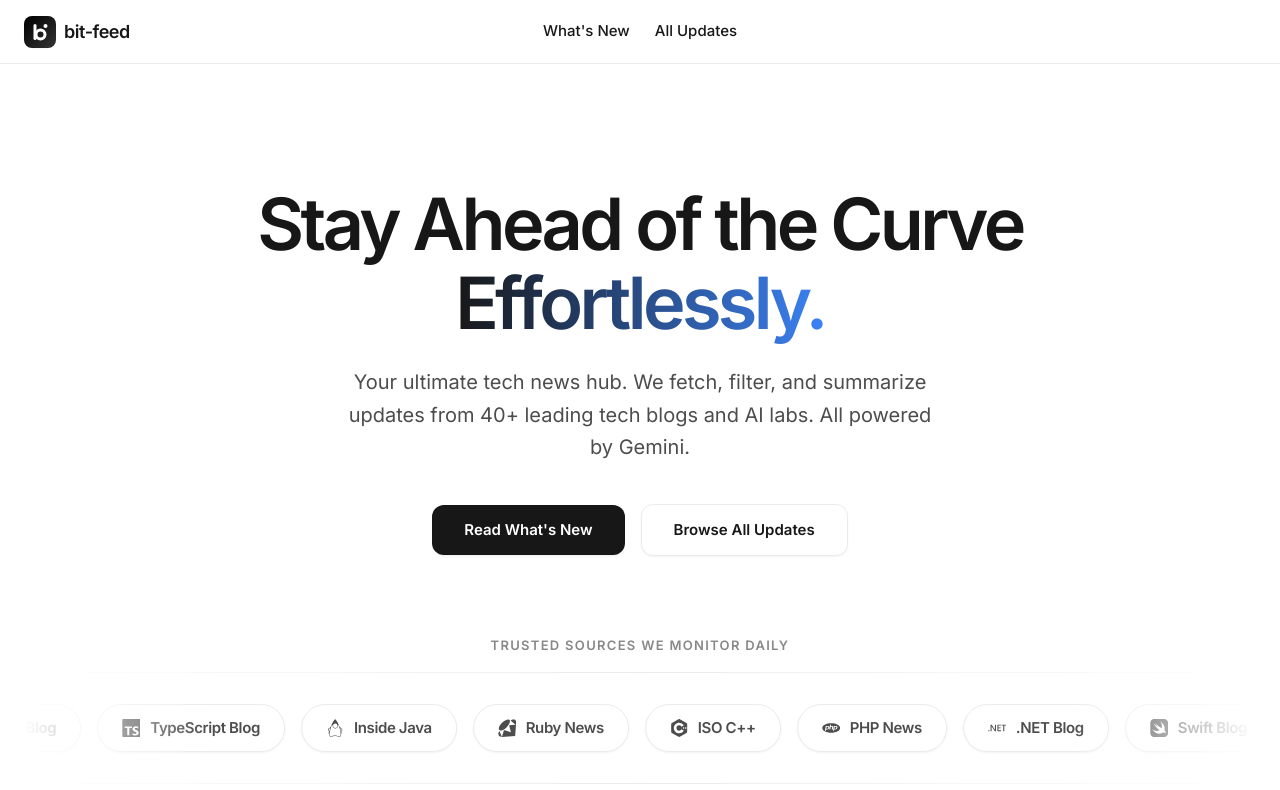
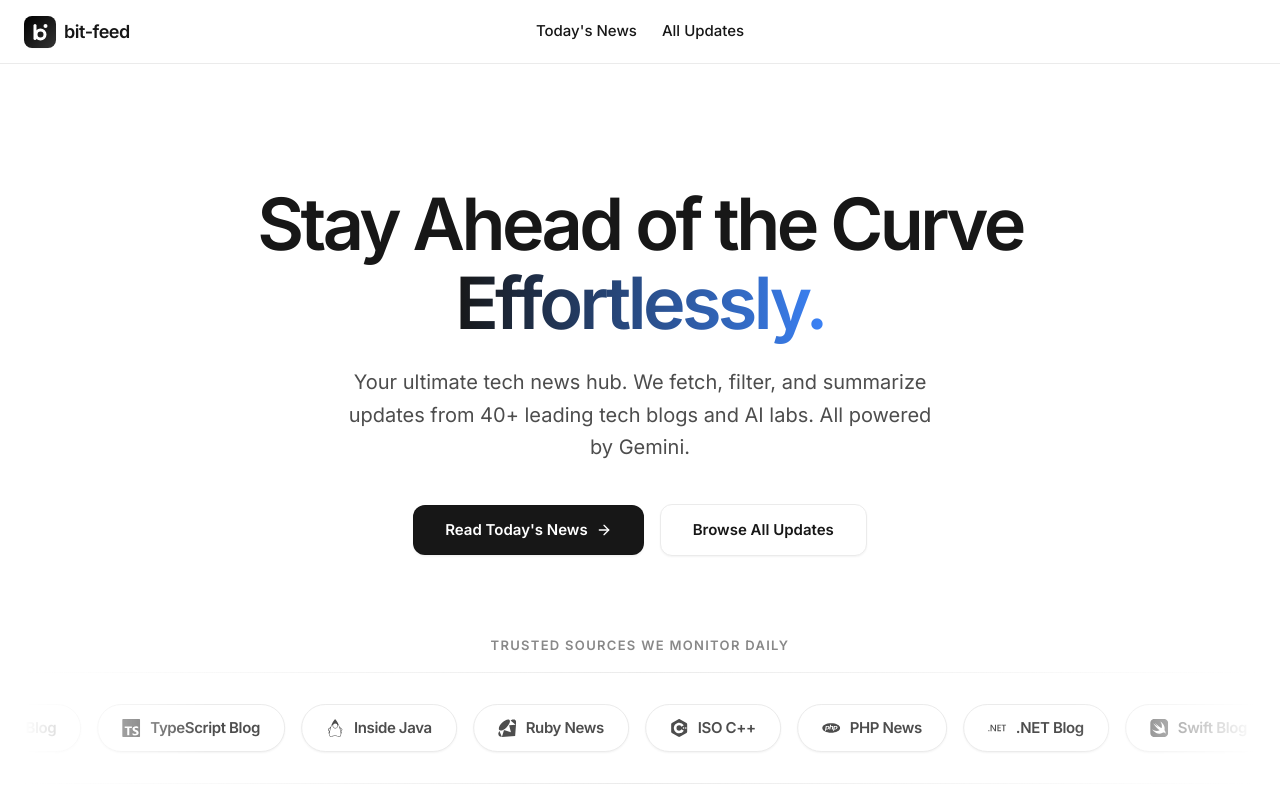
Before and after one commit to Revi1337/bit-feed, a Nuxt app: page / in a window 1280 px wide. Shown: the top 790 px of the page. Built offline with nearby package versions, Linux system fonts and the light colour scheme.

Commit message:
refactor: rename What's New to Today's News and improve empty states

```diff
--- a/app/components/NavBar.vue
+++ b/app/components/NavBar.vue
@@ -21,8 +21,8 @@
 
     <!-- Navigation -->
     <nav class="flex-1 md:flex-none flex items-center justify-start md:justify-center gap-4 md:gap-lg ml-4 md:ml-0 md:absolute md:left-1/2 md:-translate-x-1/2 overflow-x-auto no-scrollbar">
-      <NuxtLink to="/new" class="nav-link text-[14px] md:text-[15px] transition-colors whitespace-nowrap" data-text="What's New">
-        What's New
+      <NuxtLink to="/new" class="nav-link text-[14px] md:text-[15px] transition-colors whitespace-nowrap" data-text="Today's News">
+        Today's News
       </NuxtLink>
       <NuxtLink to="/all" class="nav-link text-[14px] md:text-[15px] transition-colors whitespace-nowrap" data-text="All Updates">
         All Updates
--- a/app/components/NewsFeed.vue
+++ b/app/components/NewsFeed.vue
@@ -51,7 +51,7 @@
       <!-- Header -->
       <div class="flex items-center justify-between mb-lg">
         <h1 class="text-[32px] font-semibold tracking-[-1.28px]">
-          {{ mode === 'latest' ? 'What\'s New' : 'All Updates' }}
+          {{ mode === 'latest' ? 'Today\'s News' : 'All Updates' }}
         </h1>
         <span class="text-body text-[14px]">Showing {{ filteredNews.length }} items</span>
       </div>
@@ -83,8 +83,10 @@
           </button>
         </div>
       </div>
-      <div v-else class="py-xl text-center text-mute border border-hairline border-dashed rounded-md">
-        No articles match your selected filters.
+      <div v-else class="py-xl text-center text-mute border border-hairline border-dashed rounded-md flex flex-col items-center justify-center gap-2">
+        <span v-if="baseNews.length === 0 && mode === 'latest'">No new tech updates have been posted today.</span>
+        <span v-else-if="baseNews.length === 0 && mode === 'all'">No tech updates registered yet.</span>
+        <span v-else>No articles match your selected filters.</span>
       </div>
     </section>
 
--- a/app/pages/index.vue
+++ b/app/pages/index.vue
@@ -13,8 +13,9 @@
       </p>
 
       <div class="flex flex-col sm:flex-row items-center gap-4 animate-fade-in-up" style="animation-delay: 300ms;">
-        <NuxtLink to="/new" class="px-8 py-3.5 rounded-lg bg-ink text-canvas font-semibold text-[15px] hover:opacity-90 transition-all shadow-level-2 hover:shadow-level-3">
-          Read What's New
+        <NuxtLink to="/new" class="flex items-center gap-2 px-8 py-3.5 rounded-lg bg-ink text-canvas font-semibold text-[15px] hover:opacity-90 transition-all shadow-level-2 hover:shadow-level-3">
+          Read Today's News
+          <svg width="16" height="16" viewBox="0 0 24 24" fill="none" stroke="currentColor" stroke-width="2" stroke-linecap="round" stroke-linejoin="round" class="transform group-hover:translate-x-1 transition-transform"><line x1="5" y1="12" x2="19" y2="12"></line><polyline points="12 5 19 12 12 19"></polyline></svg>
         </NuxtLink>
         <NuxtLink to="/all" class="px-8 py-3.5 rounded-lg bg-canvas text-ink font-semibold text-[15px] hover:bg-canvas-soft transition-all border border-hairline shadow-sm">
           Browse All Updates
```
